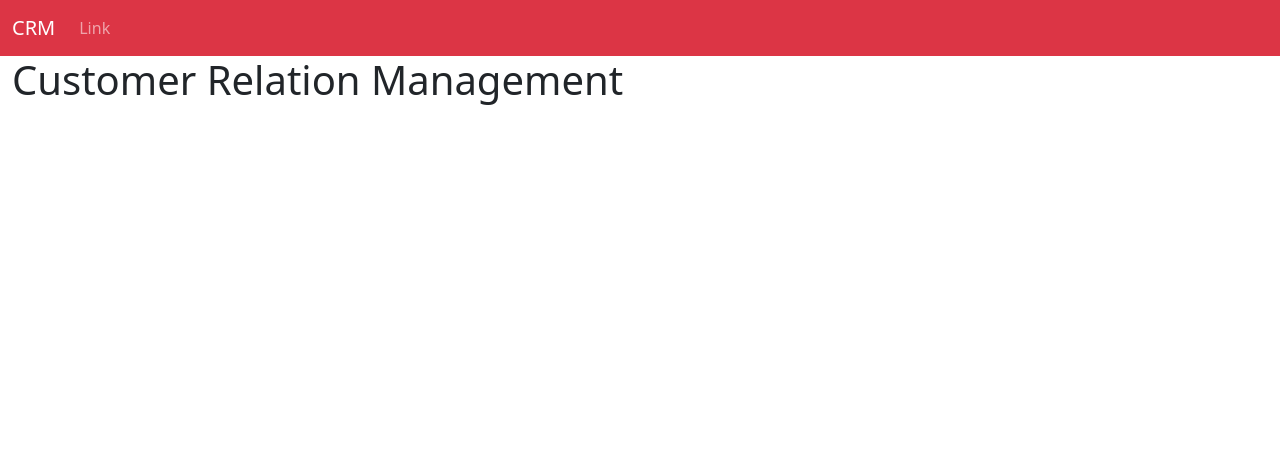
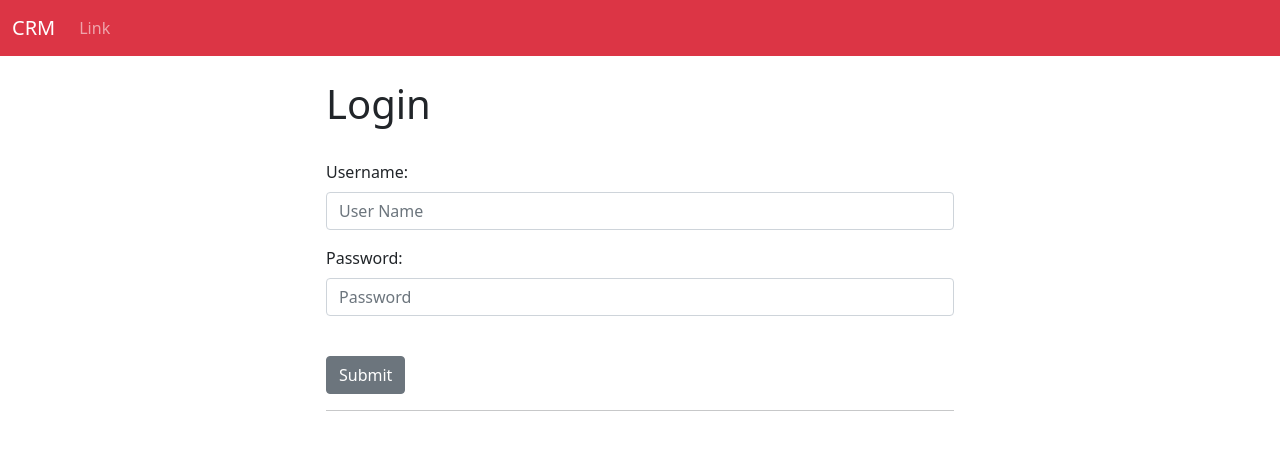
Before and after one commit to DeaaTH65/DCRM, a Django app: page / in a window 1280 px wide. Shown: the top 450 px of the page. Run offline with Django 4.2, Linux system fonts and the light colour scheme.

Commit message:
login function finished

```diff
--- a/dcrm/website/templates/base.html
+++ b/dcrm/website/templates/base.html
@@ -31,11 +31,22 @@
         </div>
       </nav>
 
-    <div class="container-fluid">
 
 
-        {% block content %}
-        {% endblock content %}
+      <br/>
+
+    <div class="container-fluid">
+      {% if messages %}
+        {% for message in messages %}
+        <div class="alert alert-warning alert-dismissible fade show" role="alert">
+          <strong>{{ message }}</strong>
+          <button type="button" class="btn-close" data-bs-dismiss="alert" aria-label="Close"></button>
+        </div>
+        {% endfor %}
+      {% endif %}
+
+      {% block content %}
+      {% endblock content %}
     </div>
 
     <!-- Option 1: Bootstrap Bundle with Popper -->
--- a/dcrm/website/templates/home.html
+++ b/dcrm/website/templates/home.html
@@ -1,6 +1,40 @@
 {% extends 'base.html' %}
 
 {% block content %}
-<h1>Customer Relation Management</h1>
+
+    {% if user.is_authenticated %}
+
+        <h1> Hello User! </h1>
+
+    {% else %}
+
+    <div class="col-md-6 offset-md-3">
+        <h1>Login</h1>
+        <br/>
+        <form method="POST" action="{% url 'home' %}">
+            {% csrf_token %}
+
+            <form>
+                <div class="mb-3">
+                  <label for="username" class="form-label">Username:</label>
+                  <input type="text" class="form-control" name="username" placeholder="User Name">
+                </div>
+                <div class="mb-3">
+                  <label for="password" class="form-label">Password:</label>
+                  <input type="password" class="form-control" name="password" placeholder="Password">
+                  <br/>
+
+                </div>
+
+                <button type="submit" class="btn btn-secondary">Submit</button>
+                <hr/>
+              </form>
+
+        </form>
+
+
+    </div>
+
+    {% endif %}
 
 {% endblock content %}
--- a/dcrm/website/urls.py
+++ b/dcrm/website/urls.py
@@ -3,5 +3,7 @@ from . import views
 
 urlpatterns = [
     path('', views.home, name='home'),
+    path('login/', views.login_user, name='login'),
+    path('logout/', views.logout_user, name='logout'),
 
 ]
--- a/dcrm/website/views.py
+++ b/dcrm/website/views.py
@@ -1,5 +1,27 @@
-from django.shortcuts import render
+from django.shortcuts import render, redirect
+from django.contrib.auth import authenticate, login, logout
+from django.contrib import messages
 
 # Create your views here.
 def home(request):
+    # check to see login
+    if request.method == 'POST':
+        username = request.POST['username']
+        password = request.POST['password']
+        # authenticate
+        user = authenticate(request, username=username, password=password)
+        if user is not None:
+            login(request, user)
+            messages.success(request, "You have been logged in")
+            return redirect('home')
+        else:
+            messages.success(request, "There was an error logging in..... Please try again..")
+            return redirect('home')
+
     return render(request, 'home.html', {})
+
+def login_user(request):
+    pass
+
+def logout_user(request):
+    pass
```
